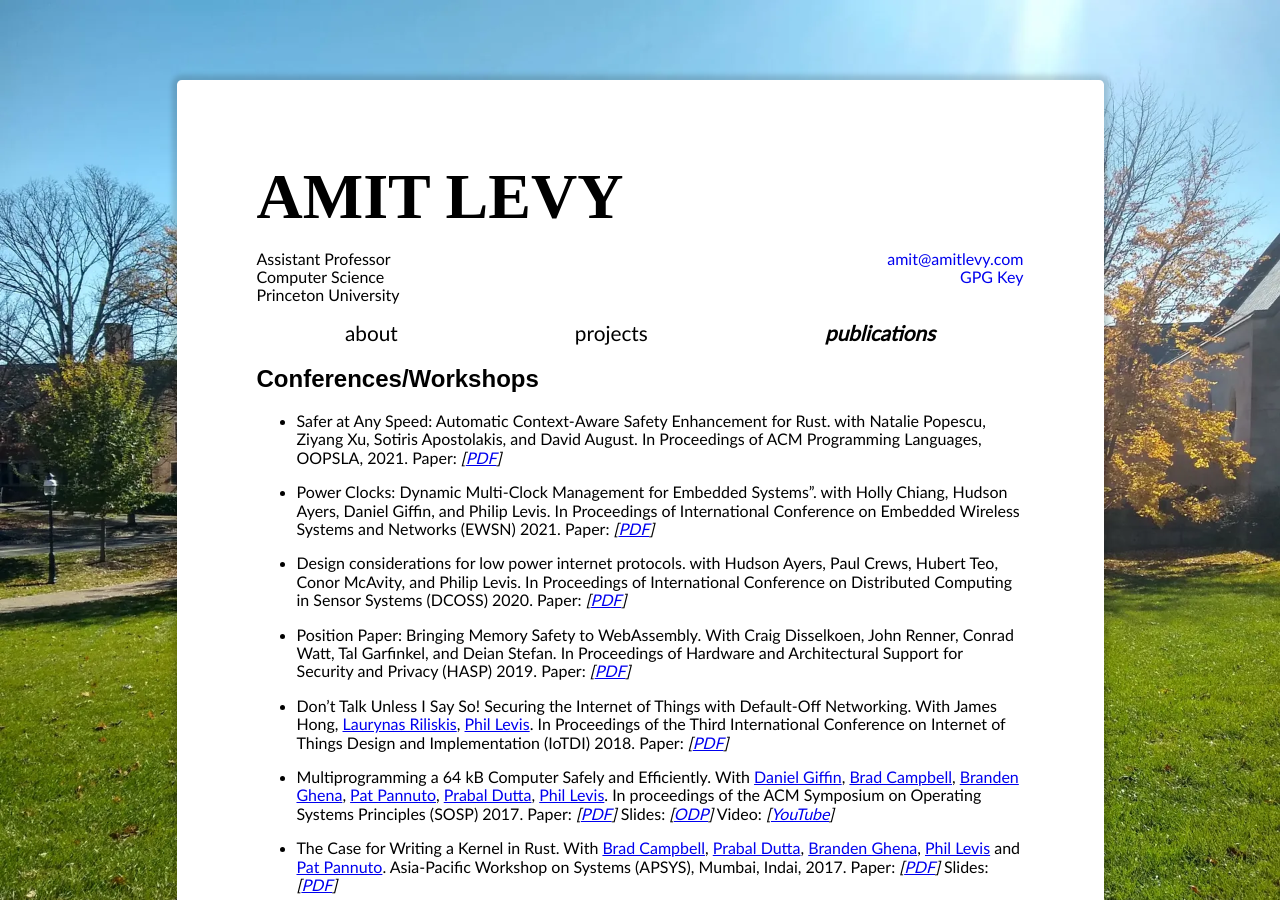
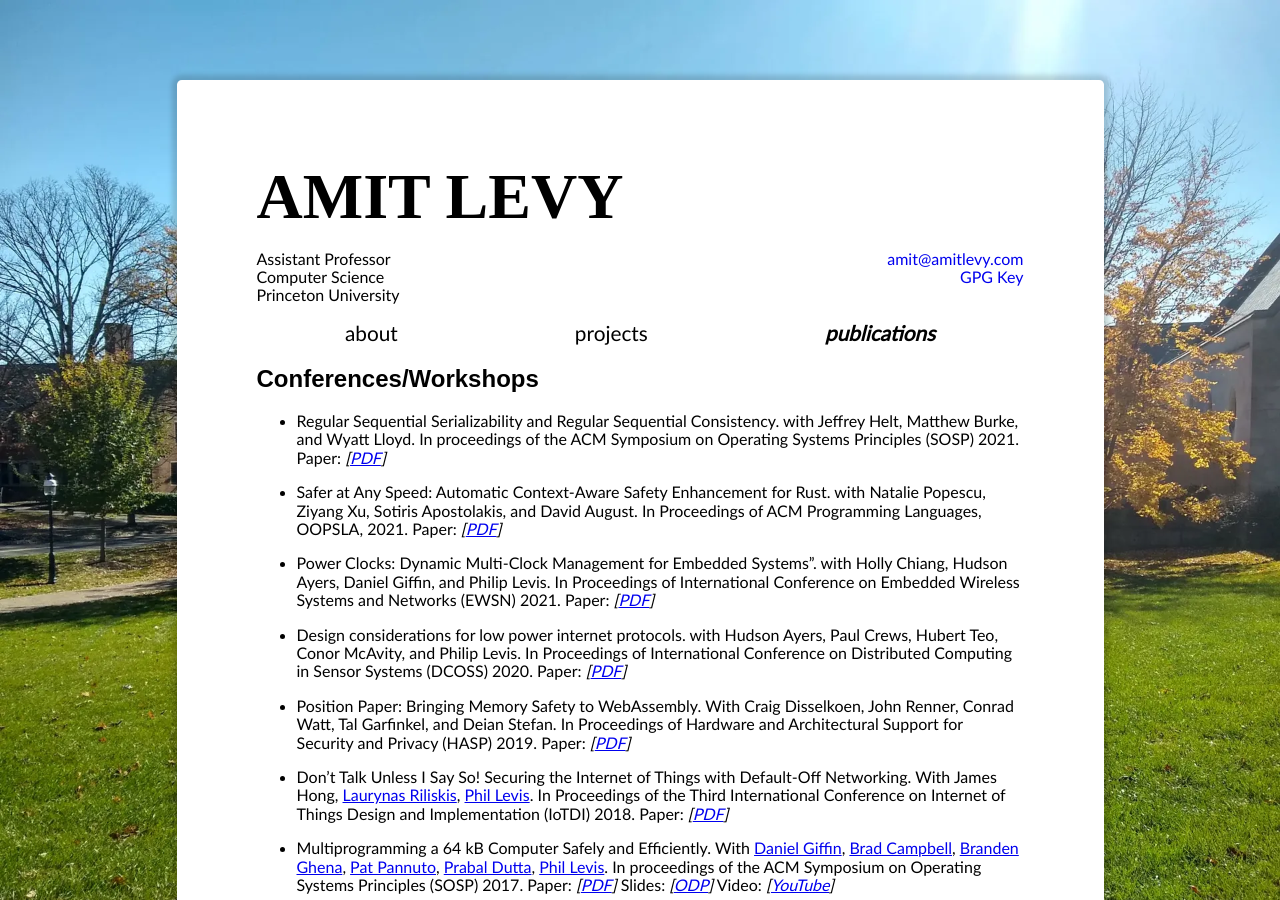
Before and after one commit to alevy/www, a Jekyll site: the page built from publications.md, in a window 1280 px wide and 900 px high. Built offline with Jekyll 4.4.1, drawn with Linux system fonts in a browser that asks for light colours; some web fonts are replaced.

Commit message:
Add RSS paper

```diff
--- a/publications.md
+++ b/publications.md
@@ -6,6 +6,8 @@ layout: default
 {% include references.md %}
 
 ## Conferences/Workshops
+
+* Regular Sequential Serializability and Regular Sequential Consistency. with Jeffrey Helt, Matthew Burke, and Wyatt Lloyd. In proceedings of the ACM Symposium on Operating Systems Principles (SOSP) 2021. Paper: _\[[PDF](/papers/rss-sosp21.pdf)\]_
 
 * Safer at Any Speed: Automatic Context-Aware Safety Enhancement for Rust. with Natalie Popescu, Ziyang Xu, Sotiris Apostolakis, and David August.
   In Proceedings of ACM Programming Languages, OOPSLA, 2021. Paper:
```
Also changed, not shown: 1 other file.
